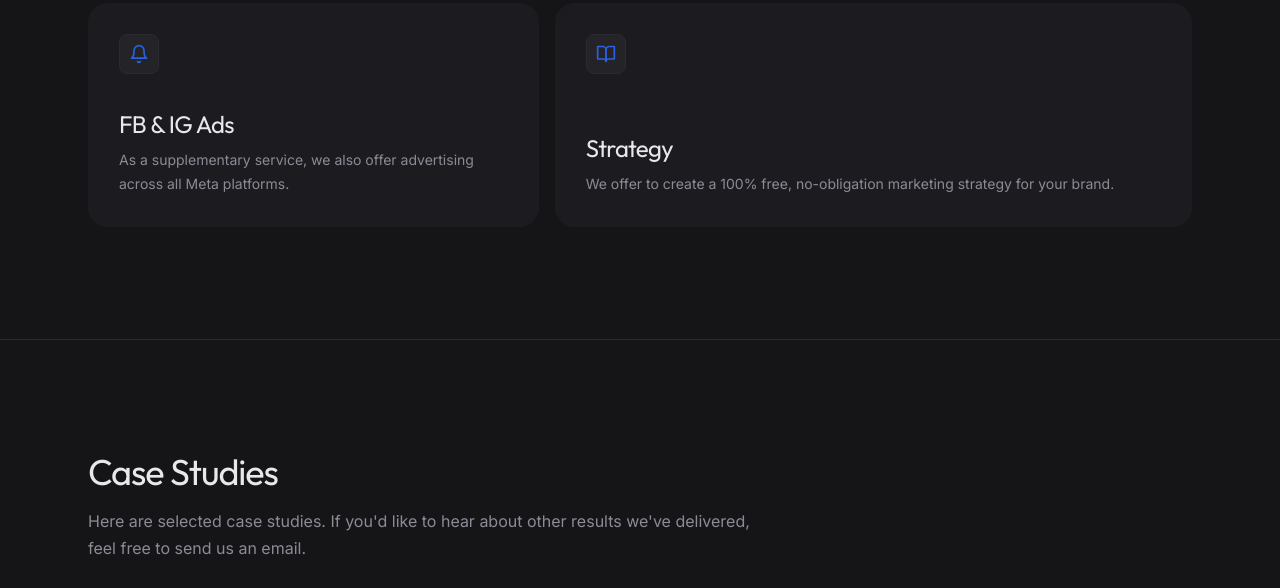
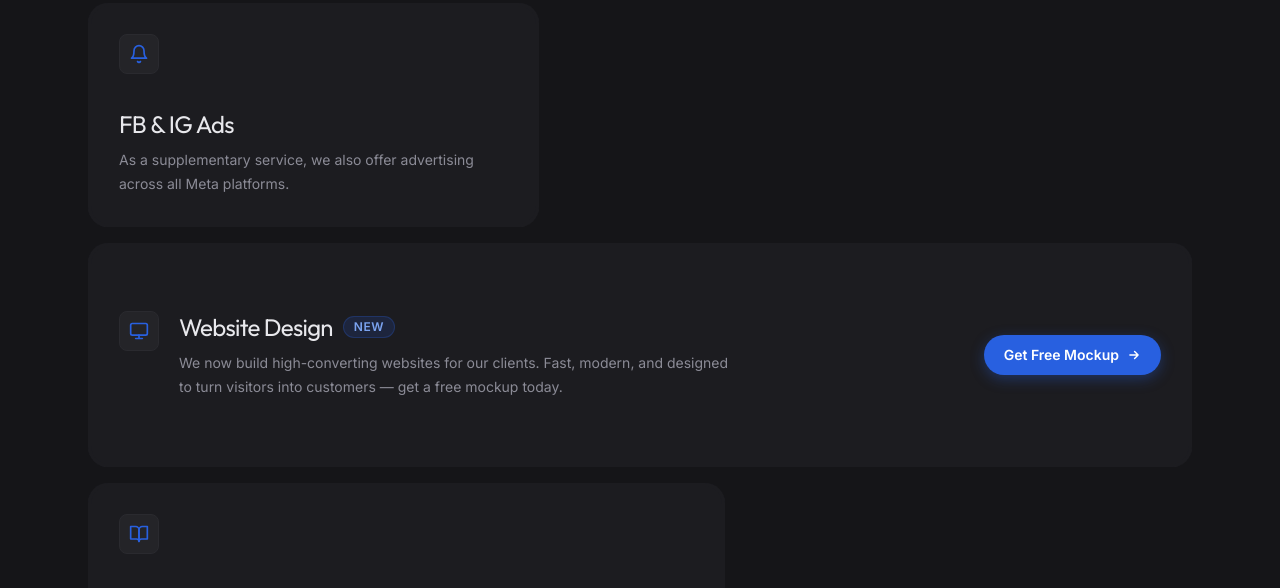
Before and after one commit to marcusvolsted2/mckenna, a plain HTML site: page index.html in a window 1280 px wide. Shown: the part 1994-2582 px from the top of the page. Drawn offline with nearby package versions, Linux system fonts and the light colour scheme.

Commit message:
Add Website Design card to services section on homepage

```diff
--- a/index.html
+++ b/index.html
@@ -571,6 +571,31 @@
           </div>
         </div>
 
+        <!-- Website Design - full width -->
+        <a href="websites.html" class="reveal reveal-delay-3 md:col-span-12 bento-card block" style="text-decoration:none;">
+          <div class="bento-inner p-7 flex flex-col md:flex-row md:items-center md:justify-between gap-6">
+            <div class="bento-glow"></div>
+            <div class="flex items-start gap-5">
+              <div class="w-10 h-10 rounded-lg flex items-center justify-center flex-shrink-0" style="background:#242428; border:1px solid #2a2a2f;">
+                <svg width="20" height="20" fill="none" viewBox="0 0 24 24" stroke="#2860E0" stroke-width="2"><rect x="2" y="3" width="20" height="14" rx="2"/><path d="M8 21h8M12 17v4" stroke-linecap="round" stroke-linejoin="round"/></svg>
+              </div>
+              <div>
+                <div class="flex items-center gap-2.5 mb-2">
+                  <h3 class="text-xl md:text-2xl">Website Design</h3>
+                  <span class="text-xs font-semibold px-2.5 py-0.5 rounded-full" style="background:rgba(40,96,224,0.15); color:#7ba3f0; border:1px solid rgba(40,96,224,0.25); letter-spacing:0.05em;">NEW</span>
+                </div>
+                <p class="text-txt-muted text-sm" style="line-height:1.7; max-width:560px;">We now build high-converting websites for our clients. Fast, modern, and designed to turn visitors into customers — get a free mockup today.</p>
+              </div>
+            </div>
+            <div class="flex-shrink-0">
+              <span class="inline-flex items-center gap-2 text-sm font-semibold px-5 py-2.5 rounded-full" style="background:#2860E0; color:#fff; box-shadow: 0 4px 14px rgba(40,96,224,0.35);">
+                Get Free Mockup
+                <svg width="14" height="14" fill="none" stroke="currentColor" stroke-width="2.5" stroke-linecap="round" stroke-linejoin="round" viewBox="0 0 24 24"><path d="M5 12h14M13 6l6 6-6 6"/></svg>
+              </span>
+            </div>
+          </div>
+        </a>
+
         <!-- Strategy - spans 7 cols -->
         <div class="reveal reveal-delay-3 md:col-span-7 bento-card">
           <div class="bento-inner p-7">
```
